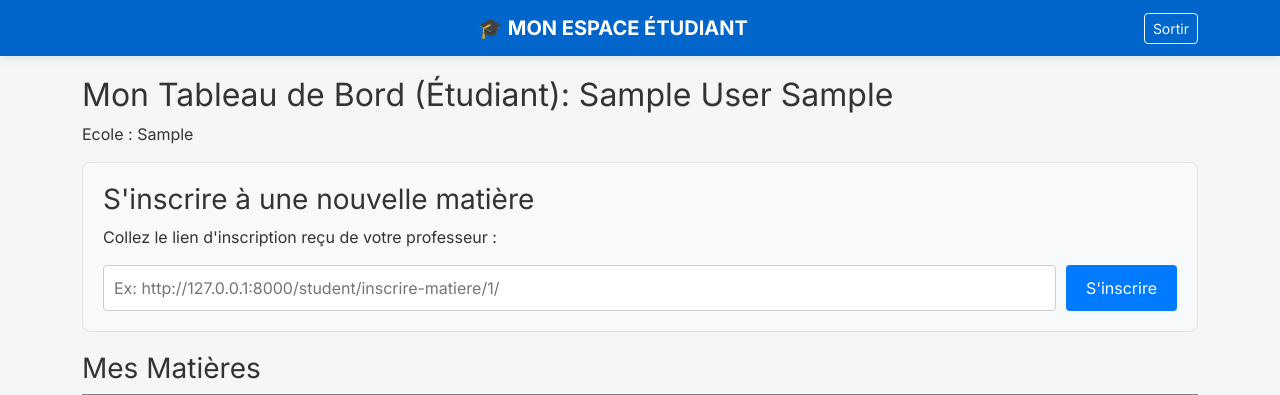
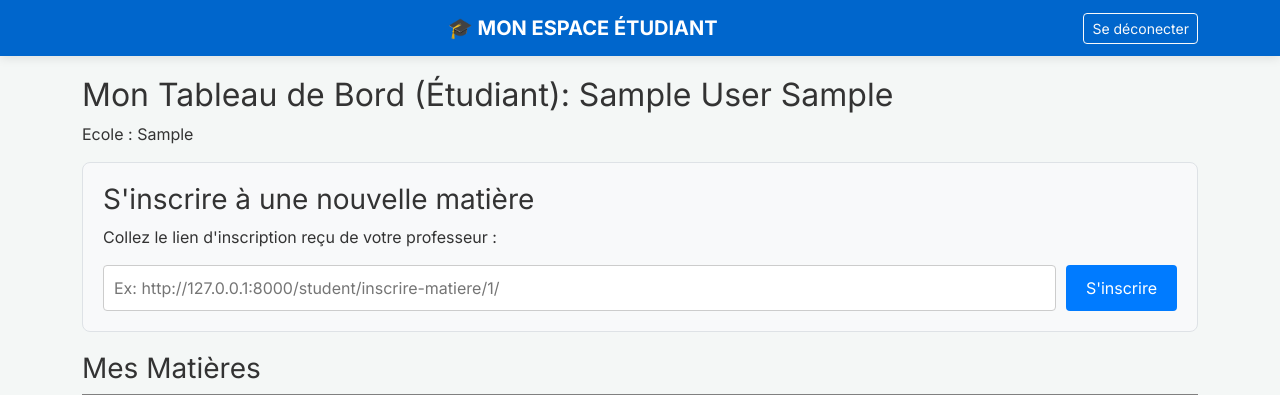
Before and after one commit to tamssonna2-png/app_appel, a Django app: page /student/dashboard/ in a window 1280 px wide. Shown: the top 395 px of the page. Run offline with Django 5.2, Linux system fonts and the light colour scheme; a user stored in the database is signed in; tables that the repository leaves empty hold one stand-in row (values such as "Sample post").

Commit message:
petite modif

```diff
--- a/appels/templates/base.html
+++ b/appels/templates/base.html
@@ -18,7 +18,7 @@
         <a href="{% url 'dashboard' %}">Tableau de bord</a>
 
         {% if user.is_authenticated %}
-            <a href="{% url 'deconnexion_enseignant' %}" style="margin-left: auto; color: #ff6666;">Déconnexion ({{ user.username }})</a>
+            <a href="{% url 'deconnexion_enseignant' %}" style="margin-left: auto; color: #ff6666;" onclick ="return confirm('Êtes-vous sûr de vouloir vous déconnecter ?');">Déconnexion ({{ user.username }})</a>
         {% else %}
             <a href="{% url 'connexion_enseignant' %}" style="margin-left: auto;">Connexion</a>
         {% endif %}
--- a/appels/templates/base_etudiant.html
+++ b/appels/templates/base_etudiant.html
@@ -62,7 +62,7 @@
             <a class="navbar-brand mx-auto text-white fw-bold" href="{% url 'dashboard_etudiant' %}">
                 🎓 MON ESPACE ÉTUDIANT
             </a>
-            <a href="{% url 'deconnexion_etudiant' %}" class="btn btn-sm btn-outline-light" onclick ="return confirm('Êtes-vous sûr de vouloir vous déconnecter ?');">Sortir</a>
+            <a href="{% url 'deconnexion_etudiant' %}" class="btn btn-sm btn-outline-light" onclick ="return confirm('Êtes-vous sûr de vouloir vous déconnecter ?');">Se déconecter</a>
         </div>
     </nav>
 
```
